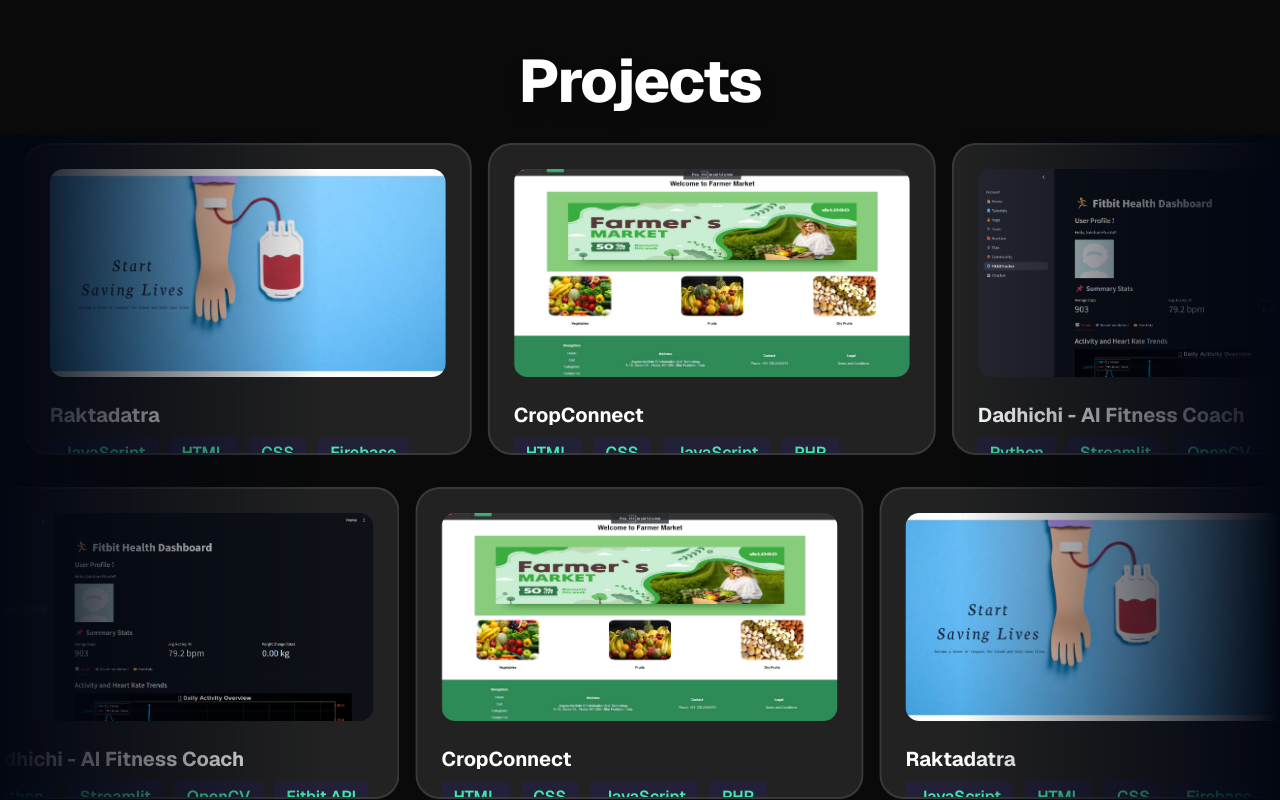
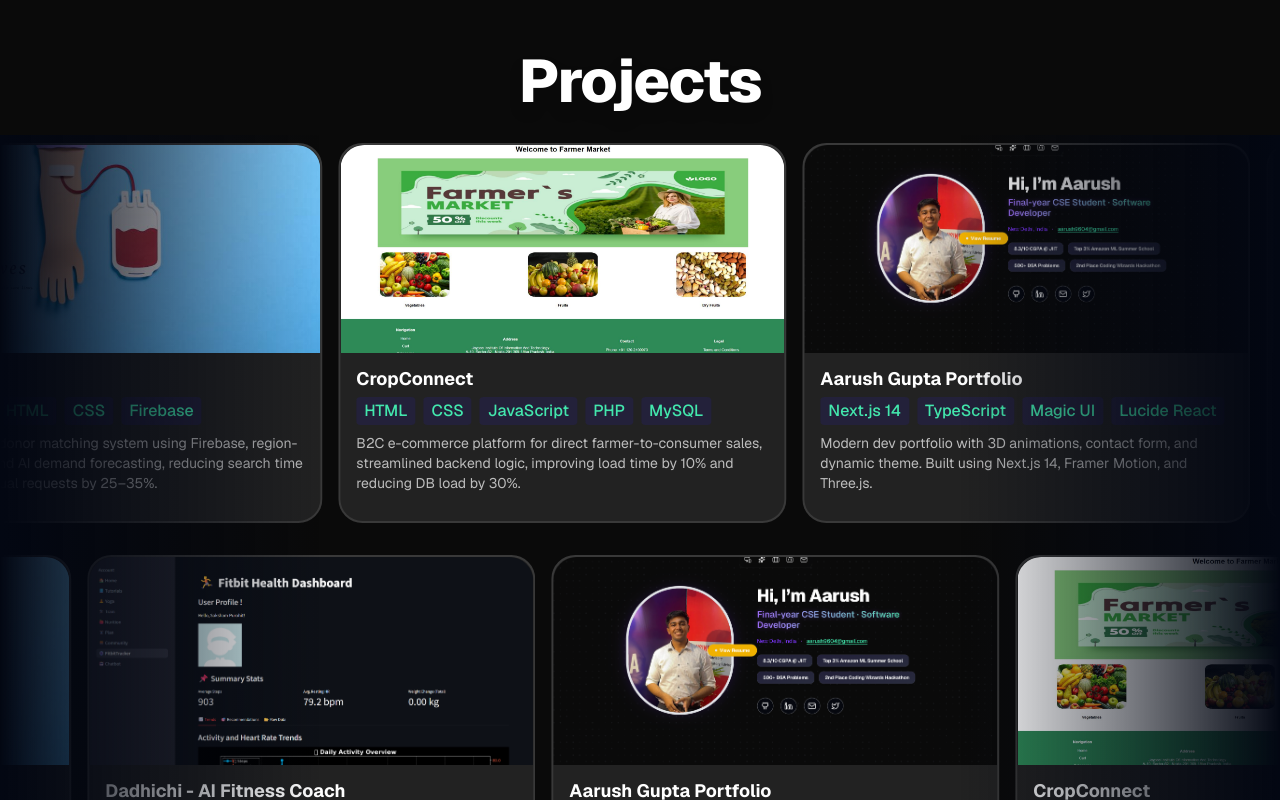
Before and after one commit to aarush-glitch/Portfolio, a Next.js app: page / in a window 1280 px wide. Shown: the part 2600-3400 px from the top of the page. Built offline with nearby package versions, Linux system fonts and the light colour scheme.

Commit message:
Add Projects

```diff
--- a/components/sections/ProjectsMarquee3D.tsx
+++ b/components/sections/ProjectsMarquee3D.tsx
@@ -27,6 +27,20 @@
 		img: "/images/cropconnect.png",
 		github: "https://github.com/aarush-glitch/CropConnect",
 	},
+	{
+		title: "Aarush Gupta Portfolio",
+		tech: [
+			"Next.js 14",
+			"TypeScript",
+			"Magic UI",
+			"Lucide React",
+		],
+		description:
+			"Modern dev portfolio with 3D animations, contact form, and dynamic theme. Built using Next.js 14, Framer Motion, and Three.js.",
+		img: "/images/portfolio.png",
+		github: "https://github.com/aarush-glitch/portfolio",
+	},
+
 ];
 
 const firstRow = projects.slice(0, projects.length);
@@ -56,46 +70,46 @@
     <figure
       className={cn(
         large
-					? "relative h-full w-fit sm:w-[28rem] cursor-pointer overflow-hidden rounded-3xl border-2 p-6 text-2xl"
-					: "relative h-full w-fit sm:w-36 cursor-pointer overflow-hidden rounded-xl border p-2",
+          ? "relative h-[380px] w-fit sm:w-[28rem] cursor-pointer overflow-hidden rounded-3xl border-2"
+          : "relative h-full w-fit sm:w-36 cursor-pointer overflow-hidden rounded-xl border",
         "border-gray-950/[.1] bg-gray-950/[.01] hover:bg-gray-950/[.05]",
         "dark:border-gray-50/[.1] dark:bg-gray-50/[.10] dark:hover:bg-gray-50/[.15]",
+        "flex flex-col"
       )}
     >
+      {/* Image with ONLY top rounded corners */}
       <img
-				className="rounded-xl w-full h-52 object-cover mb-6"
+        className="w-full h-52 object-cover rounded-t-3xl"
         src={img}
         alt={title}
       />
-			<figcaption
-				className={cn(
-					"font-bold dark:text-white mb-2 whitespace-normal break-words",
-					large ? "text-xl" : "text-base",
-				)}
-			>
+
+      {/* Text content */}
+      <figcaption className="font-bold text-lg dark:text-white mb-1 mt-3 px-4 whitespace-normal break-words">
         {title}
       </figcaption>
-			<div className="flex flex-wrap gap-3 mb-4">
+
+      {/* Tech stack tags */}
+      <div className="flex flex-wrap gap-2 mb-2 px-4">
         {tech.map((t) => (
           <span
             key={t}
-						className="px-3 py-1 text-base rounded bg-[#23213a] text-[#43e7ad] font-semibold"
+            className="px-2 py-0.5 text-base rounded bg-[#23213a] text-[#43e7ad] font-medium"
           >
             {t}
           </span>
         ))}
       </div>
-			<blockquote
-				className={cn(
-					"whitespace-normal break-words text-[#bdbdbd]",
-					large ? "mt-2 text-sm" : "mt-2 text-xs",
-				)}
-			>
+
+      {/* Description */}
+      <blockquote className="text-sm text-[#bdbdbd] px-4 overflow-y-auto">
         {description}
       </blockquote>
     </figure>
   </a>
 );
+
+
 
 export function ProjectsMarquee3D() {
 	return (
@@ -103,7 +117,7 @@
 			<h2 className="text-6xl font-extrabold text-white mb-6 text-center tracking-tight drop-shadow-xl">
 				Projects
 			</h2>
-			<div className="relative flex flex-col h-[calc(100vh-8rem)] w-full max-w-none items-center justify-center gap-4 overflow-hidden [perspective:1600px]">
+			<div className="relative flex flex-col min-h-[100vh] w-full max-w-none items-center justify-center gap-4 overflow-visible [perspective:1600px]">
 				<Marquee pauseOnHover className="[--duration:20s] w-full">
 					{firstRow.map((project, idx) => (
 						<ProjectCard key={project.title + idx} {...project} large />
```
Also changed, not shown: public/images/portfolio.png (added). Lines whose indentation alone changed are shown as unchanged.
